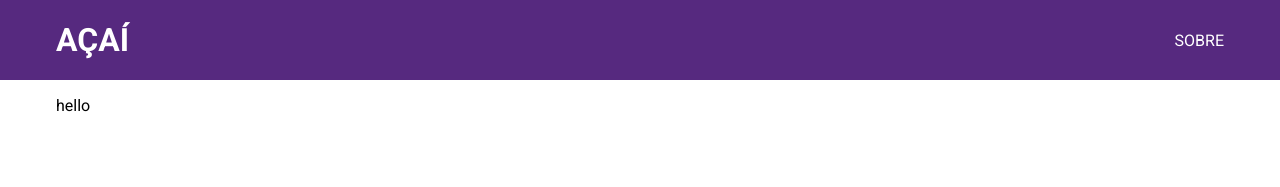
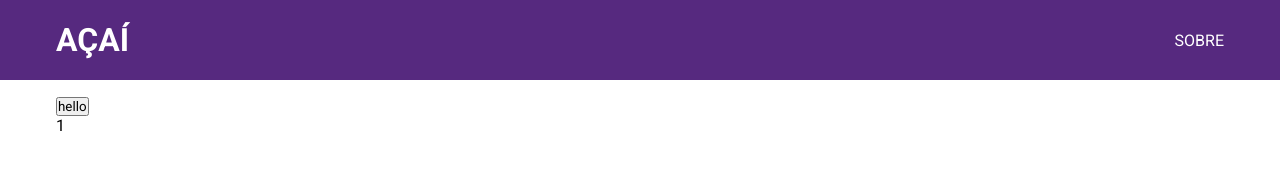
Before and after one commit to pablohpaiva22/acai, a React (Create React App) app: page /teste in a window 1280 px wide. Shown: the top 187 px of the page. Built offline with nearby package versions, Linux system fonts and the light colour scheme.

Commit message:
change title

```diff
--- a/package.json
+++ b/package.json
@@ -8,6 +8,7 @@
     "@testing-library/user-event": "^13.5.0",
     "react": "^18.1.0",
     "react-dom": "^18.1.0",
+    "react-helmet": "^6.1.0",
     "react-router-dom": "^6.3.0",
     "react-scripts": "5.0.1",
     "web-vitals": "^2.1.4"
--- a/public/index.html
+++ b/public/index.html
@@ -30,7 +30,7 @@
       work correctly both with client-side routing and a non-root public URL.
       Learn how to configure a non-root public URL by running `npm run build`.
     -->
-    <title>Açaí manager</title>
+    <title>AÇAÍ</title>
   </head>
   <body>
     <noscript>You need to enable JavaScript to run this app.</noscript>
--- a/src/components/About/About.js
+++ b/src/components/About/About.js
@@ -1,9 +1,13 @@
 import React from "react";
 import styles from "./About.module.css";
+import { Helmet } from "react-helmet";
 
 const About = () => {
   return (
     <section className={`${styles.container} container`}>
+      <Helmet>
+        <title>AÇAÍ | Sobre</title>
+      </Helmet>
       <p>
         Sistema desenvolvido para auxiliar o lojista de açaí na emissão de novos
         pedidos.
--- a/src/components/Home.js
+++ b/src/components/Home.js
@@ -1,6 +1,7 @@
 import React from "react";
 import styles from "./Home.module.css";
 import { useNavigate } from "react-router-dom";
+import { Helmet } from "react-helmet";
 
 const Home = () => {
   const navigate = useNavigate();
@@ -13,6 +14,10 @@ const Home = () => {
 
   return (
     <section className={`${styles.container} container`}>
+      <Helmet>
+        <title>AÇAÍ</title>
+      </Helmet>
+
       <p>SEJA BEM VINDO!</p>
 
       <button onClick={handleClick} className={styles.play}></button>
--- a/src/components/NewItem/NewItem.js
+++ b/src/components/NewItem/NewItem.js
@@ -7,6 +7,7 @@ import SizeDescription from "./NewItemComponents/SizeDescription";
 import { GlobalContext } from "../../GlobalContext";
 import { useNavigate, useParams } from "react-router-dom";
 import Button from "../General/Button";
+import { Helmet } from "react-helmet";
 
 const NewItem = () => {
   const { showSize, showIncrement, total, createNewItem, size } =
@@ -37,6 +38,10 @@ const NewItem = () => {
 
   return (
     <section className={`${styles.home} container`}>
+      <Helmet>
+        <title>AÇAÍ | Novo</title>
+      </Helmet>
+
       <div className={styles.firstBox}>
         <h2 className={styles.firstBoxTitle}>ESCOLHA O TAMANHO</h2>
 
--- a/src/components/OrderManager/OrderManager.js
+++ b/src/components/OrderManager/OrderManager.js
@@ -4,6 +4,7 @@ import { useNavigate } from "react-router-dom";
 import { GlobalContext } from "../../GlobalContext";
 import Button from "../General/Button";
 import Card from "./Card/Card";
+import { Helmet } from "react-helmet";
 
 const OrderManager = () => {
   const { globs, reset, totalPedido } = React.useContext(GlobalContext);
@@ -44,6 +45,10 @@ const OrderManager = () => {
 
   return (
     <section className={`${styles.container} container`}>
+      <Helmet>
+        <title>AÇAÍ | Pedido</title>
+      </Helmet>
+
       <div className={styles.itensList}>
         <Card />
 
--- a/src/components/Print/Print.js
+++ b/src/components/Print/Print.js
@@ -3,6 +3,7 @@ import styles from "./Print.module.css";
 import { useNavigate } from "react-router-dom";
 import Receit from "./Receit/Receit";
 import { GlobalContext } from "../../GlobalContext";
+import { Helmet } from "react-helmet";
 
 const Print = () => {
   const navigate = useNavigate();
@@ -30,6 +31,10 @@ const Print = () => {
 
   return (
     <div className={`${styles.container} container`}>
+      <Helmet>
+        <title>AÇAÍ | Imprimir</title>
+      </Helmet>
+
       <header className={styles.btnBox}>
         <button className={styles.button} onClick={handleBackClick}>
           Voltar
--- a/src/components/Teste.js
+++ b/src/components/Teste.js
@@ -2,7 +2,23 @@ import React, { Component } from "react";
 import styles from "./Teste.module.css";
 
 export default class Teste extends Component {
+  constructor(props) {
+    super(props);
+
+    this.state = { contar: 1 };
+    this.handleClick = this.handleClick.bind(this);
+  }
+
+  handleClick() {
+    this.setState({ contar: this.state.contar + 1 });
+  }
+
   render() {
-    return <div className={`${styles.container} container`}>hello</div>;
+    return (
+      <div className={`${styles.container} container`}>
+        <button onClick={this.handleClick}>hello</button>
+        <p>{this.state.contar}</p>
+      </div>
+    );
   }
 }
```
Also changed, not shown: 1 other file (tests, documents, lock files or other folders).
